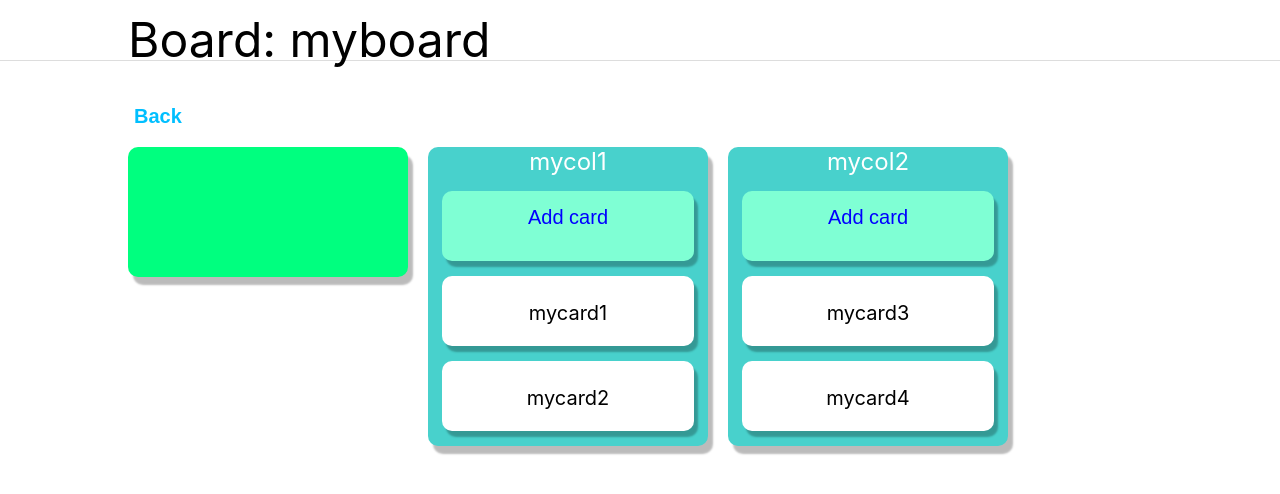
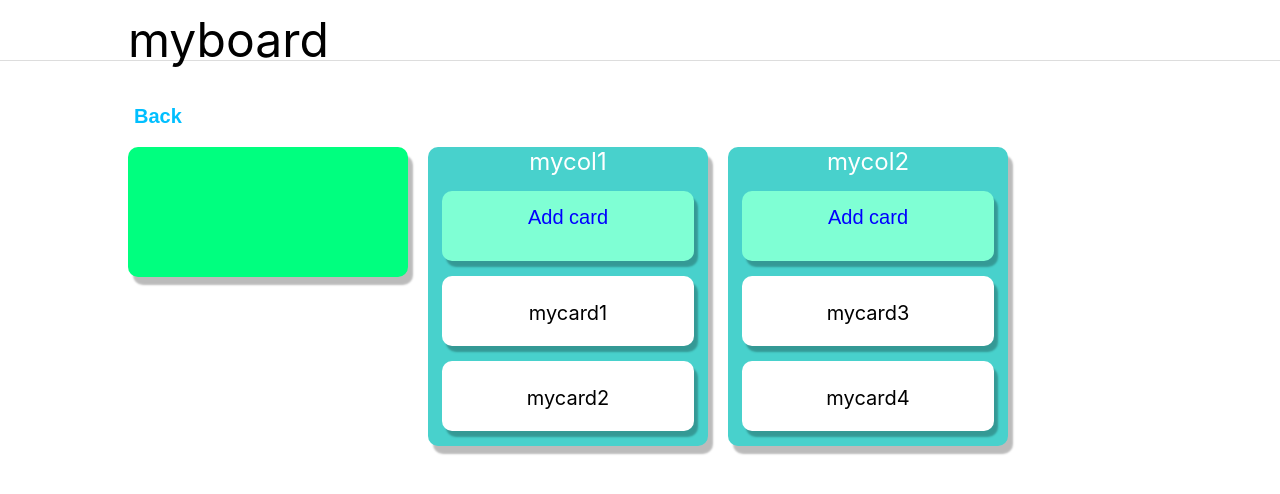
Before and after one commit to summerlightningman/my-trello-analogue, a React (Create React App) app: page /board/0 in a window 1280 px wide. Shown: the top 494 px of the page. Built offline with nearby package versions, Linux system fonts and the light colour scheme; some icons are missing.

Commit message:
Bugfixies with re-update window title

```diff
--- a/src/components/Board/board/board.tsx
+++ b/src/components/Board/board/board.tsx
@@ -1,4 +1,4 @@
-import React, {FC, MouseEventHandler, useMemo} from 'react';
+import React, {FC, MouseEventHandler, useEffect} from 'react';
 import {DndProvider} from "react-dnd";
 import {HTML5Backend} from "react-dnd-html5-backend";
 import {useHistory} from "react-router-dom";
@@ -19,25 +19,23 @@ const Board: FC = () => {
 
     const [, , boardId] = history.location.pathname.split('/');
 
-    const board = useMemo(() => {
-        const [brd] = boardList.filter((board: BoardClass) => board.id === +boardId);
-        const windowTitle = brd ? `Board: ${brd.name}` : '404: Board not found!';
-        dispatch({type: BoardActionTypes.SET_WINDOW_TITLE, payload: windowTitle});
-        return brd
-    }, [boardId, boardList, dispatch]);
+    const boardInfo = boardList.find((board: BoardClass) => board.id === +boardId)
+        || new BoardClass(-1, '404: Board not found!');
 
-    if (!board)
-        return <div className="board">
-            <button className="buttons-panel__btn" onClick={back}>Back</button>
-        </div>
+    useEffect(() => {
+        dispatch({type: BoardActionTypes.SET_WINDOW_TITLE, payload: boardInfo.name});
+    }, [boardInfo.name, dispatch]);
+
+    if (!boardInfo)
+        return <ButtonBack onClick={back}>Back</ButtonBack>
 
     return (
-        <div className="board">
+        <>
             <ButtonBack onClick={back}>Back</ButtonBack>
             <DndProvider backend={HTML5Backend}>
-                <ColumnList board={board}/>
+                <ColumnList board={boardInfo}/>
             </DndProvider>
-        </div>
+        </>
     );
 };
 
```
